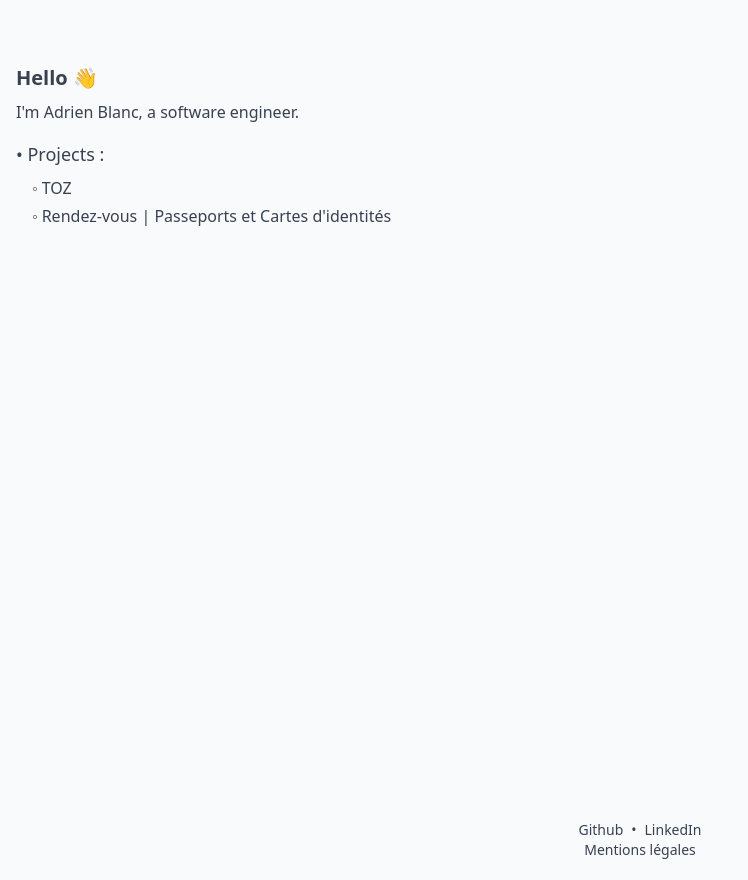
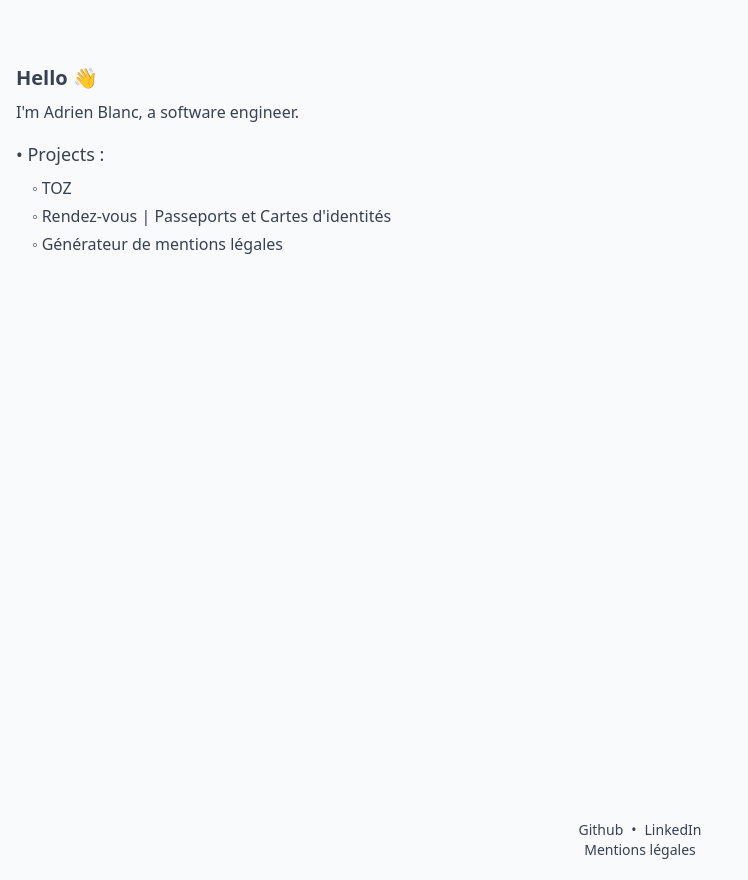
Before and after one commit to adblanc/adrienblanc.com, a Next.js app: page / in a window 1280 px wide. Shown: the whole page, without its empty margins (0-748 px from the left). Built offline with nearby package versions, Linux system fonts and the light colour scheme.

Commit message:
feat: new project

```diff
--- a/src/app/page.tsx
+++ b/src/app/page.tsx
@@ -12,6 +12,10 @@ export default function Home() {
           <ProjectItem
             label="Rendez-vous | Passeports et Cartes d'identités"
             href="https://cni-passeports-web.vercel.app/"
+          />
+          <ProjectItem
+            label="Générateur de mentions légales"
+            href="https://legal-mentions-generator.vercel.app/"
           />
         </ul>
       </section>
```
